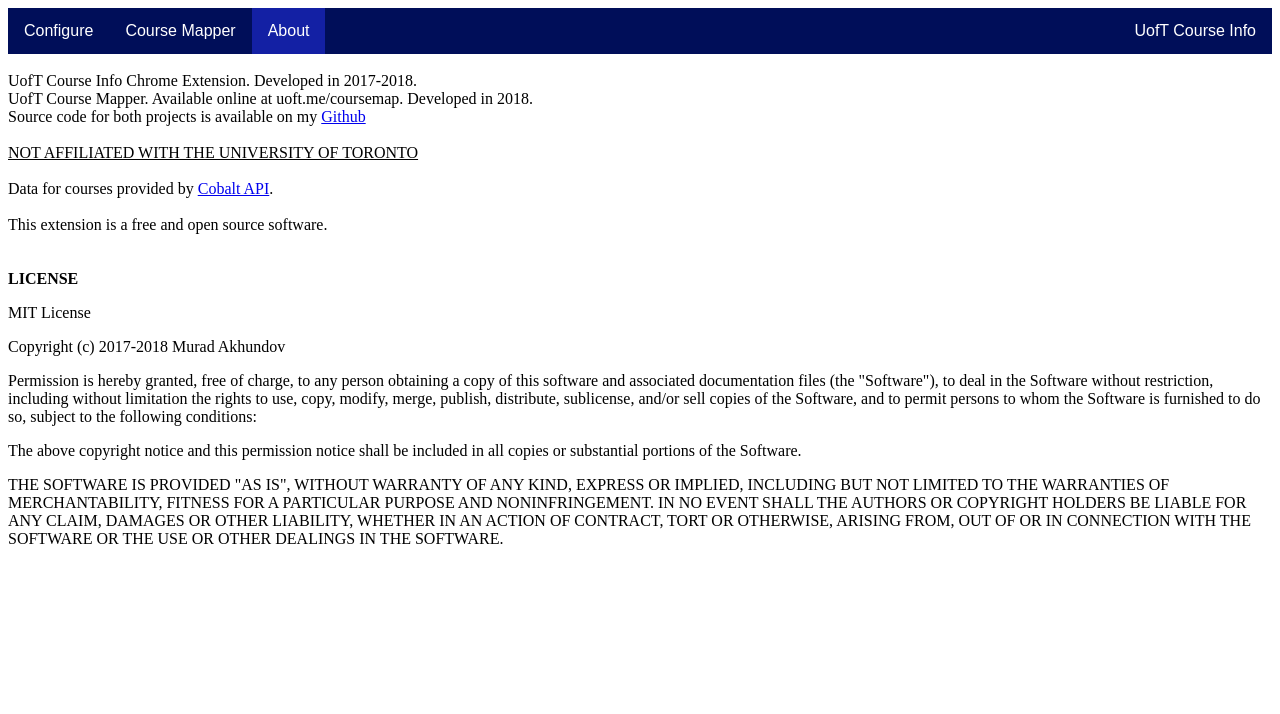
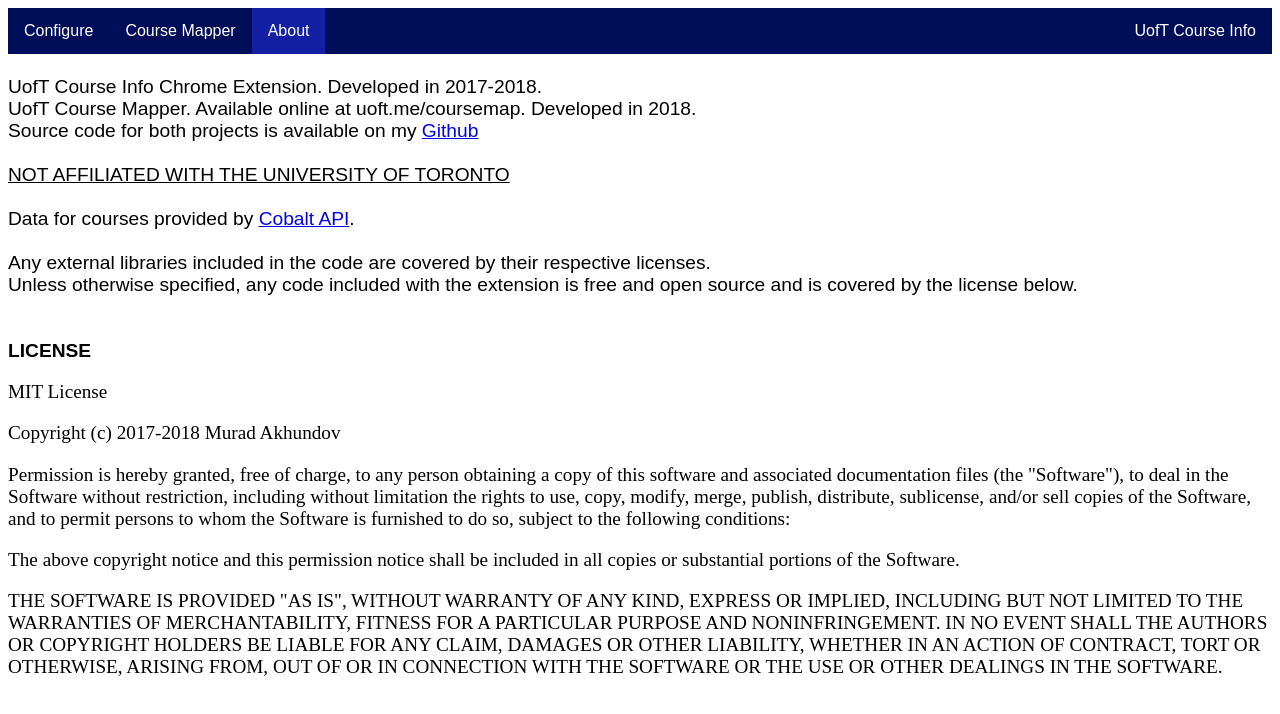
Before and after one commit to MuradAkh/UofTCourseInfo, a browser extension: page about.html in a window 1280 px wide. Drawn offline with Linux system fonts and the light colour scheme.

Commit message:
license and manifest update

```diff
--- a/about.html
+++ b/about.html
@@ -3,34 +3,38 @@
 <head>
     <meta charset="UTF-8">
     <title>About</title>
-    <link  href="settings.css" rel="stylesheet">
+    <link href="settings.css" rel="stylesheet">
 </head>
-<body>
+<body style="font-family: Arial, serif; font-size: larger">
 <ul>
-    <li><a  href="settings.html">Configure</a></li>
+    <li><a href="settings.html">Configure</a></li>
     <li><a href="mapper/index.html">Course Mapper</a></li>
     <li><a class="active" href="about.html">About</a></li>
-    <li style="float:right"><a href="https://chrome.google.com/webstore/detail/uoft-course-info/jcbiiafabmhjeiepopiiajnkjhcdieme?hl=en">UofT Course Info</a></li>
+    <li style="float:right"><a
+            href="https://chrome.google.com/webstore/detail/uoft-course-info/jcbiiafabmhjeiepopiiajnkjhcdieme?hl=en">UofT
+        Course Info</a></li>
 </ul>
 
-<br />
+<br/>
 UofT Course Info Chrome Extension. Developed in 2017-2018.
-<br />
+<br/>
 UofT Course Mapper. Available online at uoft.me/coursemap. Developed in 2018.
-<br />
+<br/>
 Source code for both projects is available on my <a href="https://github.com/MuradAkh">Github</a>
-<br />
-<br />
+<br/>
+<br/>
 <u>NOT AFFILIATED WITH THE UNIVERSITY OF TORONTO</u>
-<br />
-<br />
+<br/>
+<br/>
 Data for courses provided by <a href="https://cobalt.qas.im/">Cobalt API</a>.
-<br />
-<br />
-This extension is a free and open source software.
-<br /><br /><br />
+<br/>
+<br/>
+Any external libraries included in the code are covered by their respective licenses. <br/>
+Unless otherwise specified, any code included with the extension is free and open source and is covered by the license
+below.
+<br/><br/><br/>
 <b>LICENSE</b>
-<br />
+<div style="font-family: Serif, serif">
     <p>MIT License</p>
 
     <p>Copyright (c) 2017-2018 Murad Akhundov</p>
@@ -43,7 +47,7 @@ copies of the Software, and to permit persons to whom the Software is
         furnished to do so, subject to the following conditions:</p>
 
     <p>The above copyright notice and this permission notice shall be included in all
-copies or substantial portions of the Software.<p/>
+        copies or substantial portions of the Software.</p>
 
     <p>THE SOFTWARE IS PROVIDED "AS IS", WITHOUT WARRANTY OF ANY KIND, EXPRESS OR
         IMPLIED, INCLUDING BUT NOT LIMITED TO THE WARRANTIES OF MERCHANTABILITY,
@@ -53,6 +57,7 @@ LIABILITY, WHETHER IN AN ACTION OF CONTRACT, TORT OR OTHERWISE, ARISING FROM,
         OUT OF OR IN CONNECTION WITH THE SOFTWARE OR THE USE OR OTHER DEALINGS IN THE
         SOFTWARE.
     </p>
+</div>
 
 
 </body>
```
Also changed, not shown: mapper/index.html (+0 -4 lines), tooltip.js (+3 -4 lines), manifest.json. Lines whose indentation alone changed are shown as unchanged.
